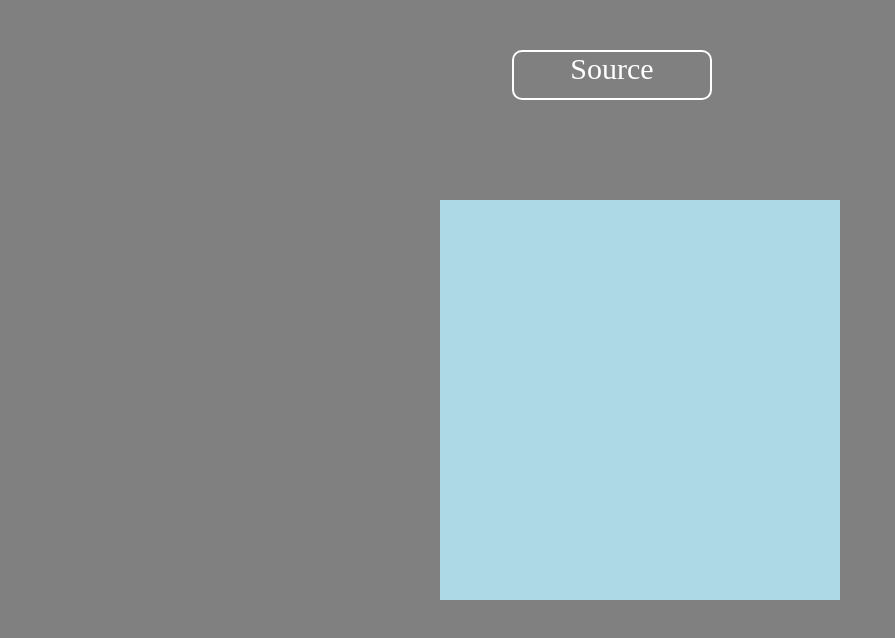
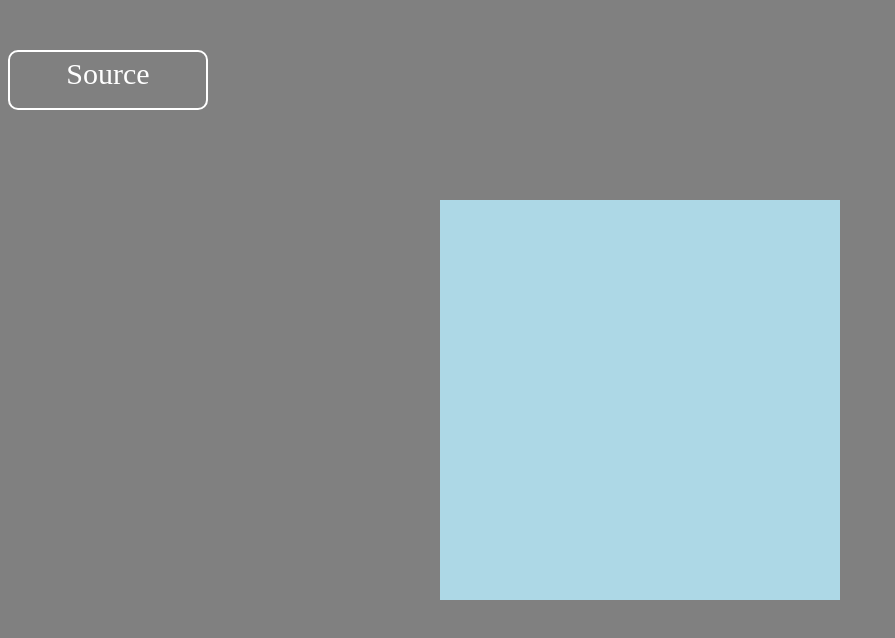
Before and after one commit to MaximLutay/qualium, a website: page source/index.html in a window 1280 px wide. Shown: the whole page, without its empty margins (0-895 px from the left). Drawn offline with Linux system fonts and the light colour scheme.

Commit message:
Update style.css

```diff
--- a/source/style.css
+++ b/source/style.css
@@ -23,11 +23,11 @@ z-index: 2;}
 a{
   position:absolute;
   top:50px;
-  left:40%;
   display: block;
   box-sizing:border-box;
   width: 200px ;
-  height:50px;
+  height:60px;
+  padding:5px;
   border:solid white 2px;
   border-radius:10px;
   background: gray;
```
